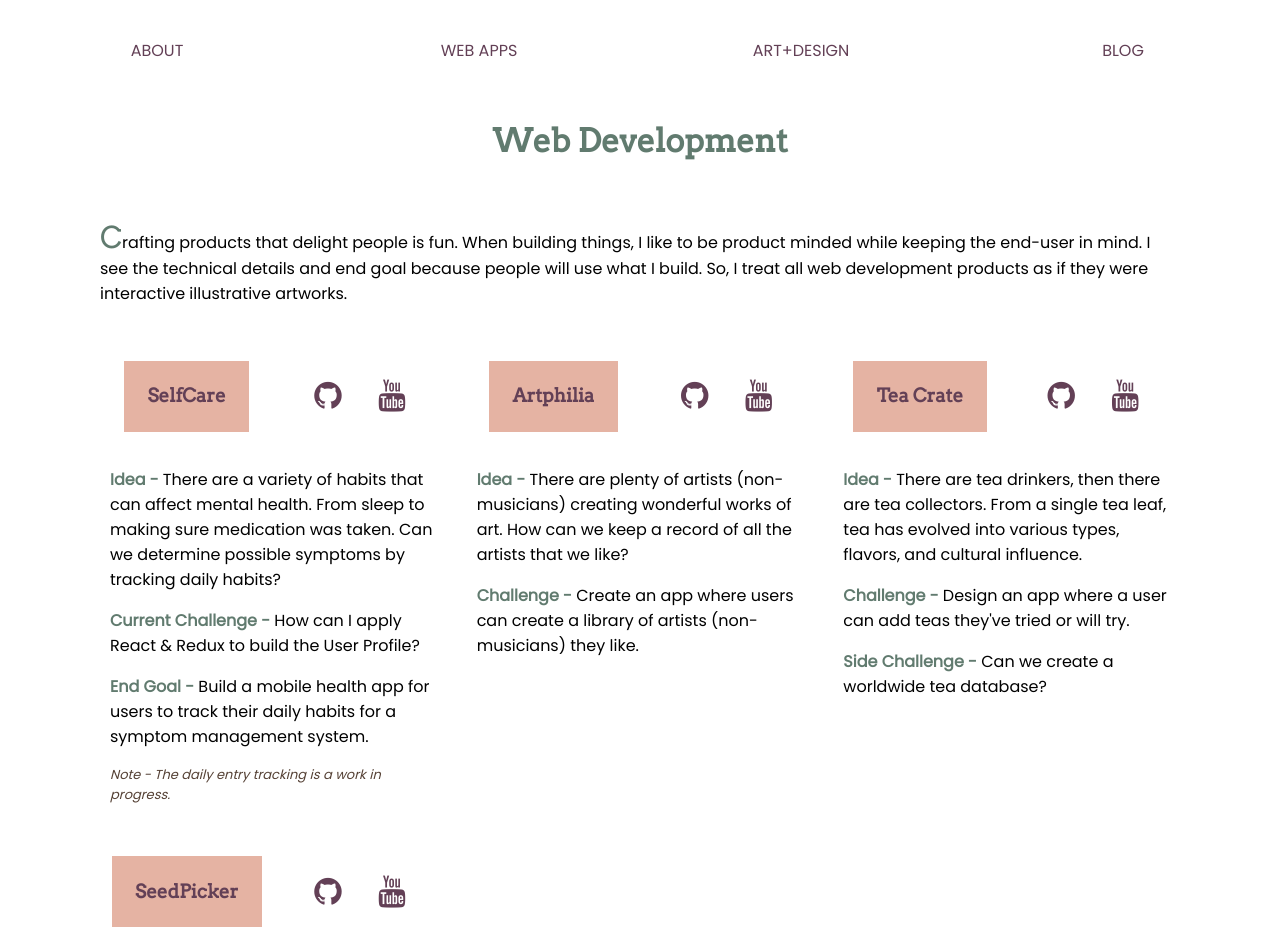
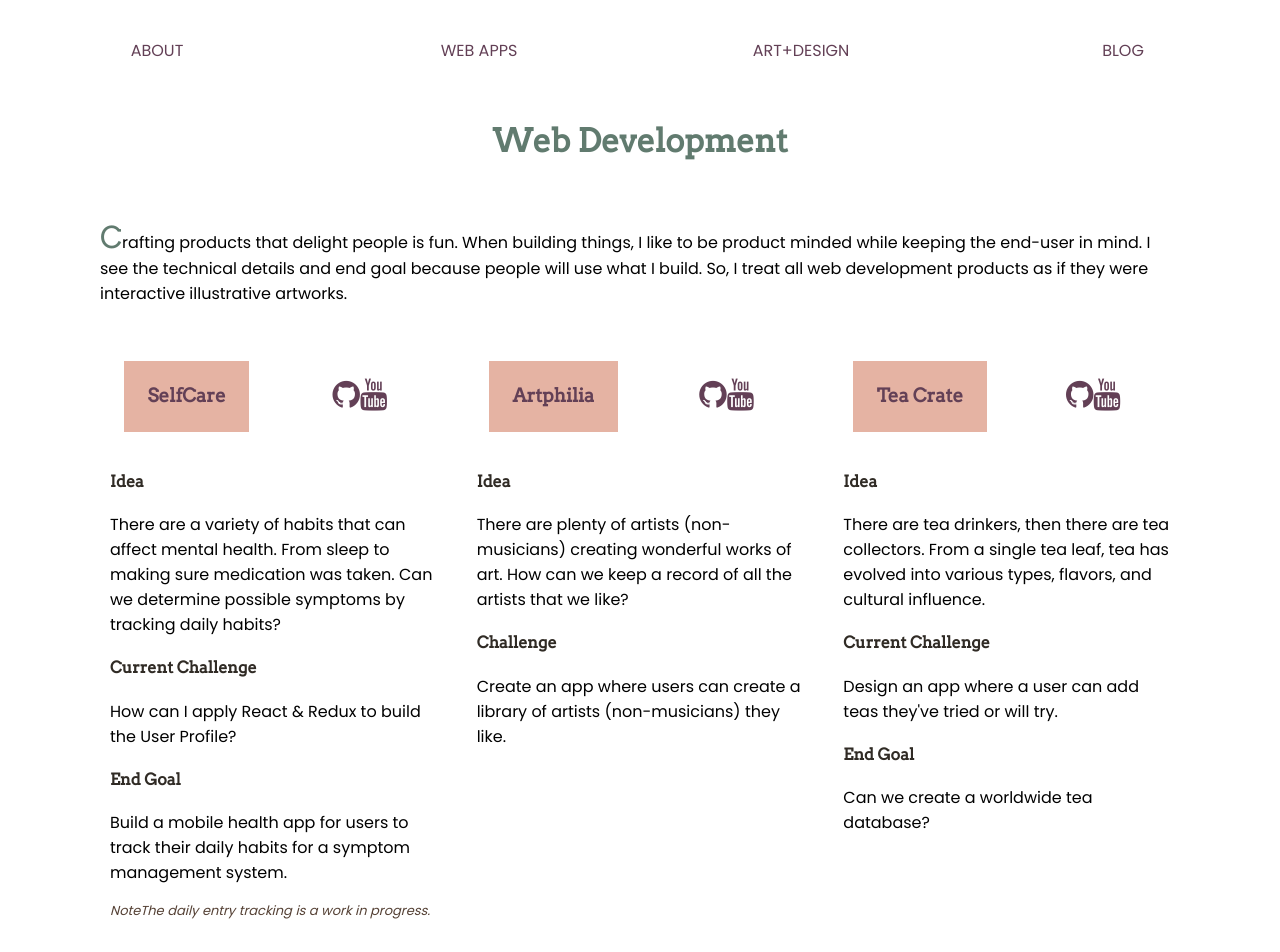
Before and after one commit to christinetran825/tofukid-website, a React (Create React App) app: page /web_development in a window 1280 px wide. Shown: the top 952 px of the page. Built offline with nearby package versions, Linux system fonts and the light colour scheme.

Commit message:
changed strong to h4; removed span and moved icon size to i class

```diff
--- a/src/components/WebApps.js
+++ b/src/components/WebApps.js
@@ -10,15 +10,18 @@ class WebApps extends Component {
               <h3>SelfCare</h3>
             </div>
             <div className="links">
-              <span className="fa-stack fa-lg fa-2x"><a href="https://github.com/christinetran825/SelfCare-C" target="_blank" rel="noopener noreferrer"><i className="fa fa-github"></i></a></span>
-              <span className="fa-stack fa-lg fa-2x"><a href="https://youtu.be/6Py4HcsAqNQ" target="_blank" rel="noopener noreferrer"><i className="fa fa-youtube"></i></a></span>
+              <a href="https://github.com/christinetran825/SelfCare-C" target="_blank" rel="noopener noreferrer"><i className="fa fa-github fa-lg fa-2x"></i></a>
+              <a href="https://youtu.be/6Py4HcsAqNQ" target="_blank" rel="noopener noreferrer"><i className="fa fa-youtube fa-lg fa-2x"></i></a>
             </div>
           </div>
           <div className="details">
-            <p><strong>Idea -</strong> There are a variety of habits that can affect mental health. From sleep to making sure medication was taken. Can we determine possible symptoms by tracking daily habits?</p>
-            <p><strong>Current Challenge -</strong> How can I apply React & Redux to build the User Profile?</p>
-            <p><strong>End Goal -</strong> Build a mobile health app for users to track their daily habits for a symptom management system.</p>
-            <p className="notes">Note - The daily entry tracking is a work in progress.</p>
+            <h4>Idea</h4>
+            <p>There are a variety of habits that can affect mental health. From sleep to making sure medication was taken. Can we determine possible symptoms by tracking daily habits?</p>
+            <h4>Current Challenge</h4>
+            <p>How can I apply React & Redux to build the User Profile?</p>
+            <h4>End Goal</h4>
+            <p>Build a mobile health app for users to track their daily habits for a symptom management system.</p>
+            <p className="notes">NoteThe daily entry tracking is a work in progress.</p>
           </div>
         </div>
 
@@ -28,13 +31,15 @@ class WebApps extends Component {
               <h3>Artphilia</h3>
             </div>
             <div className="links">
-              <span className="fa-stack fa-lg fa-2x"><a href="https://github.com/christinetran825/Artphilia" target="_blank" rel="noopener noreferrer"><i className="fa fa-github"></i></a></span>
-              <span className="fa-stack fa-lg fa-2x"><a href="https://youtu.be/LW-DTvgwrGs" target="_blank" rel="noopener noreferrer"><i className="fa fa-youtube"></i></a></span>
+              <a href="https://github.com/christinetran825/Artphilia" target="_blank" rel="noopener noreferrer"><i className="fa fa-github fa-lg fa-2x"></i></a>
+              <a href="https://youtu.be/LW-DTvgwrGs" target="_blank" rel="noopener noreferrer"><i className="fa fa-youtube fa-lg fa-2x"></i></a>
             </div>
           </div>
           <div className="details">
-            <p><strong>Idea -</strong> There are plenty of artists (non-musicians) creating wonderful works of art. How can we keep a record of all the artists that we like?</p>
-            <p><strong>Challenge -</strong> Create an app where users can create a library of artists (non-musicians) they like.</p>
+            <h4>Idea</h4>
+            <p>There are plenty of artists (non-musicians) creating wonderful works of art. How can we keep a record of all the artists that we like?</p>
+            <h4>Challenge</h4>
+            <p>Create an app where users can create a library of artists (non-musicians) they like.</p>
           </div>
         </div>
 
@@ -44,14 +49,17 @@ class WebApps extends Component {
               <h3>Tea Crate</h3>
             </div>
             <div className="links">
-              <span className="fa-stack fa-lg fa-2x"><a href="https://github.com/christinetran825/tea-crate" target="_blank" rel="noopener noreferrer"><i className="fa fa-github"></i></a></span>
-              <span className="fa-stack fa-lg fa-2x"><a href="https://youtu.be/3LCFISldE2w" target="_blank" rel="noopener noreferrer"><i className="fa fa-youtube"></i></a></span>
+              <a href="https://github.com/christinetran825/tea-crate" target="_blank" rel="noopener noreferrer"><i className="fa fa-github fa-lg fa-2x"></i></a>
+              <a href="https://youtu.be/3LCFISldE2w" target="_blank" rel="noopener noreferrer"><i className="fa fa-youtube fa-lg fa-2x"></i></a>
             </div>
           </div>
           <div className="details">
-            <p><strong>Idea -</strong> There are tea drinkers, then there are tea collectors. From a single tea leaf, tea has evolved into various types, flavors, and cultural influence.</p>
-            <p><strong>Challenge -</strong> Design an app where a user can add teas they've tried or will try.</p>
-            <p><strong>Side Challenge -</strong> Can we create a worldwide tea database?</p>
+            <h4>Idea</h4>
+            <p>There are tea drinkers, then there are tea collectors. From a single tea leaf, tea has evolved into various types, flavors, and cultural influence.</p>
+            <h4>Current Challenge</h4>
+            <p>Design an app where a user can add teas they've tried or will try.</p>
+            <h4>End Goal</h4>
+            <p>Can we create a worldwide tea database?</p>
           </div>
         </div>
 
@@ -61,13 +69,15 @@ class WebApps extends Component {
               <h3>SeedPicker</h3>
             </div>
             <div className="links">
-              <span className="fa-stack fa-lg fa-2x"><a href="https://github.com/christinetran825/seed-picker-cli-app" target="_blank" rel="noopener noreferrer"><i className="fa fa-github"></i></a></span>
-              <span className="fa-stack fa-lg fa-2x"><a href="https://youtu.be/4QXM_g-vNr8" target="_blank" rel="noopener noreferrer"><i className="fa fa-youtube"></i></a></span>
+              <a href="https://github.com/christinetran825/seed-picker-cli-app" target="_blank" rel="noopener noreferrer"><i className="fa fa-github fa-lg fa-2x"></i></a>
+              <a href="https://youtu.be/4QXM_g-vNr8" target="_blank" rel="noopener noreferrer"><i className="fa fa-youtube fa-lg fa-2x"></i></a>
             </div>
           </div>
           <div className="details">
-            <p><strong>Idea -</strong> I like vegetables. I chose a fun seed website to practice my CLI skills.</p>
-            <p><strong>Challenge -</strong> Build a CLI Gem using Nokogiri and Ruby.</p>
+            <h4>Idea</h4>
+            <p>I like vegetables. I chose a fun seed website to practice my CLI skills.</p>
+            <h4>Challenge</h4>
+            <p>Build a CLI Gem using Nokogiri and Ruby.</p>
           </div>
         </div>
       </section>
```
